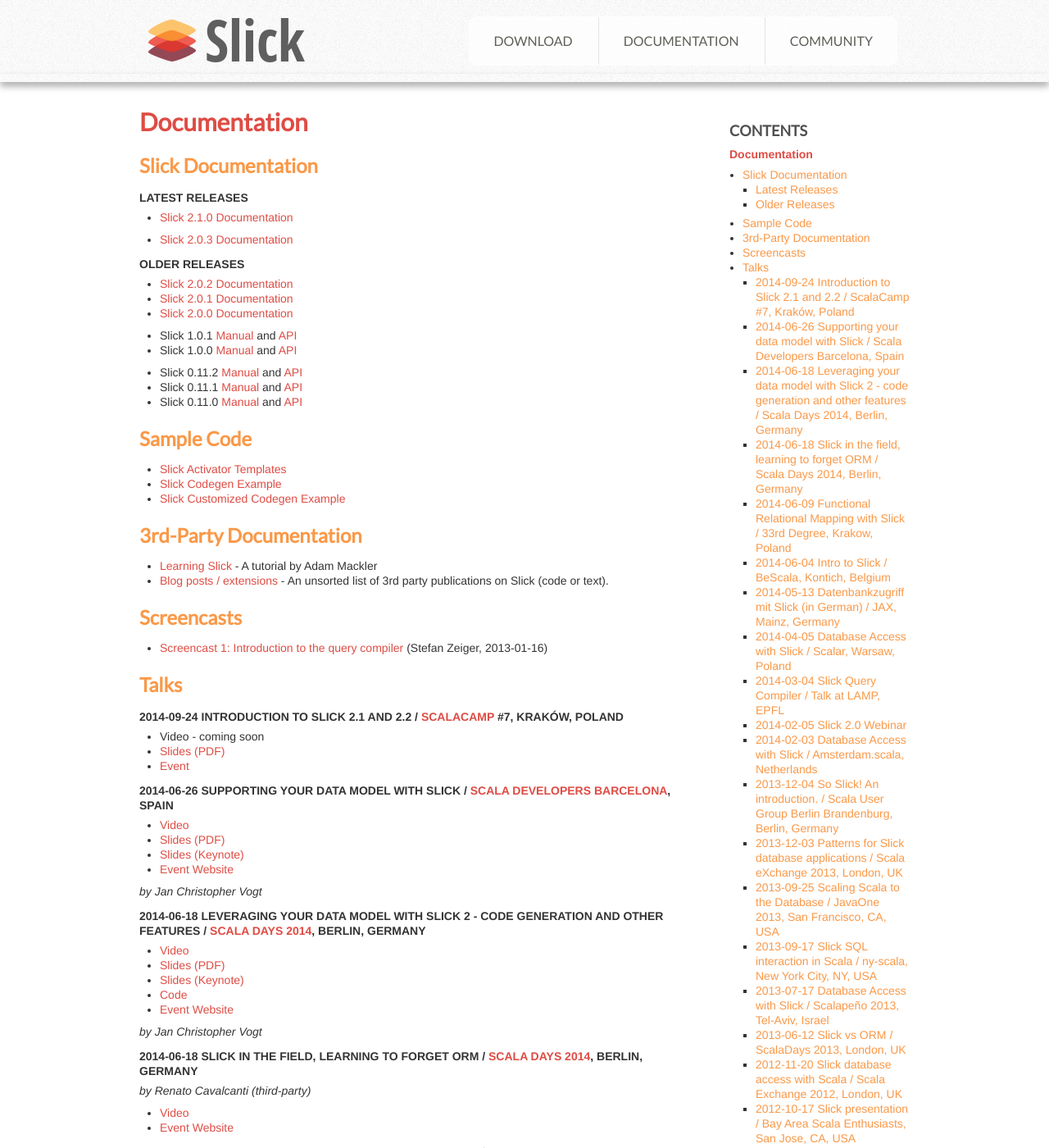
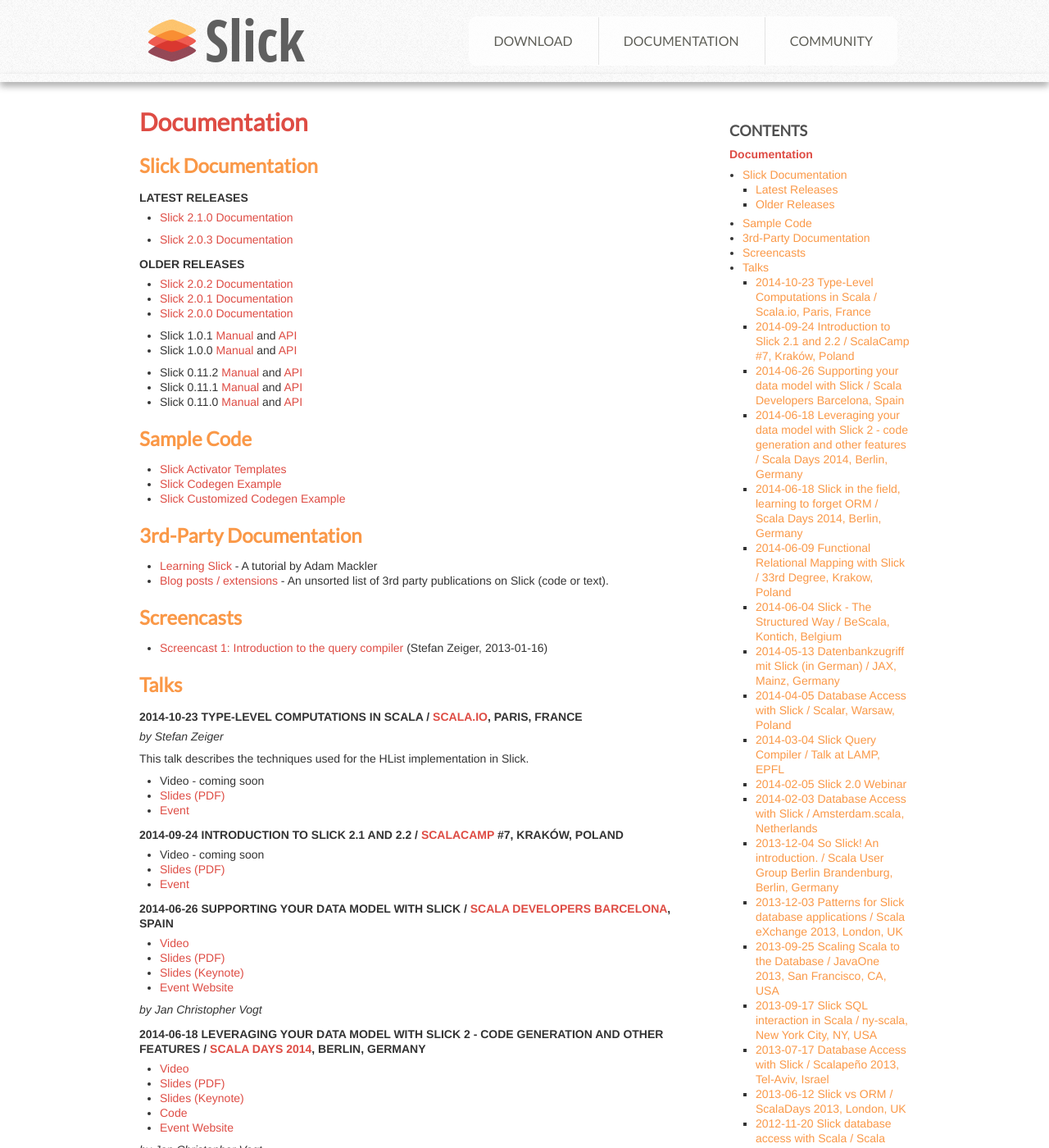
Before and after one commit to slick/slick.github.com, a Jekyll site: the page built from docs/index.md, in a window 1280 px wide and 1400 px high. Shown: the whole window at 82% size. Built offline with Jekyll 4.4.1, drawn with Linux system fonts in a browser that asks for light colours; some of the changed text lies outside the part shown.

Commit message:
Update talks

```diff
--- a/docs/index.md
+++ b/docs/index.md
@@ -75,6 +75,16 @@
 
 ## Talks
 
+#### 2014-10-23 Type-Level Computations in Scala / [Scala.io](http://scala.io/), Paris, France
+
+*by Stefan Zeiger*
+
+This talk describes the techniques used for the HList implementation in Slick.
+
+* Video - coming soon
+* [Slides (PDF)](/talks/scalaio2014/Type-Level_Computations.pdf)
+* [Event](http://scala.io/talks.html#/#CUP-414)
+
 #### 2014-09-24 Introduction to Slick 2.1 and 2.2 / [ScalaCamp](http://scalacamp.pl/) #7, Kraków, Poland
 
 * Video - coming soon
@@ -112,11 +122,12 @@
 * [Session info](http://2014.33degree.org/talk/show/51)
 * [Slides (PDF)](/talks/2014-06-09_33rd_Degree/Functional Relational Mapping with Slick.pdf)
 
-#### 2014-06-04 Intro to Slick / [BeScala](http://www.meetup.com/BeScala/), Kontich, Belgium
+#### 2014-06-04 Slick - The Structured Way / [BeScala](http://www.meetup.com/BeScala/), Kontich, Belgium
 
 *by Yennick Trevels (third-party)*
 
-[Upcoming...](http://meetu.ps/2kQv0x)
+[Slides](http://www.slideshare.net/SlevinBE/slick-the-structured-way)
+[Event Website](http://meetu.ps/2kQv0x)
 
 #### 2014-05-13 Datenbankzugriff mit Slick (in German) / [JAX](http://jax.de/2014/), Mainz, Germany
 
```
Also changed, not shown: 1 other file.
